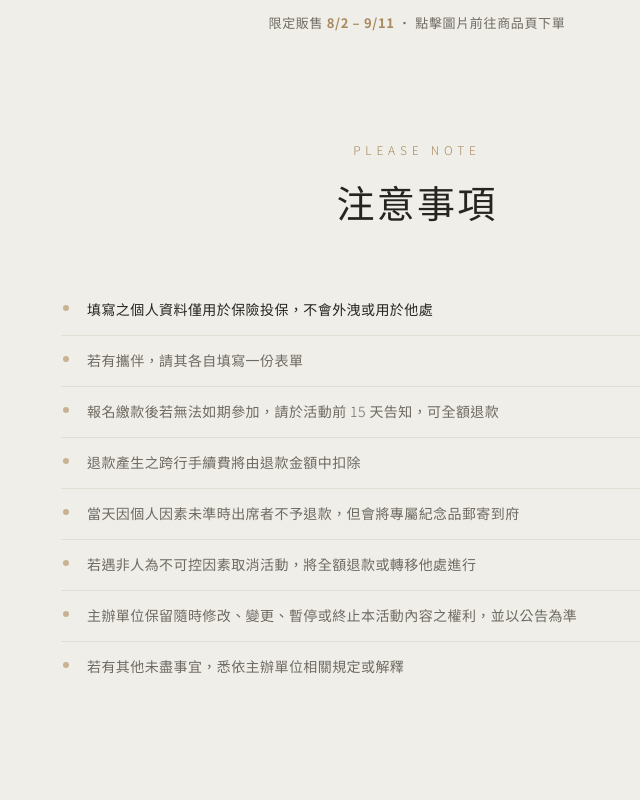
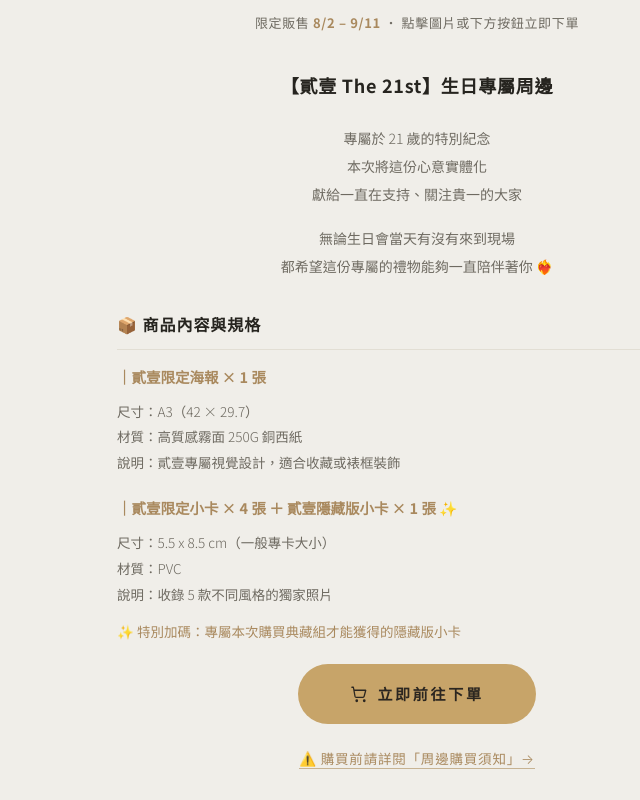
Before and after one commit to kevinhsu97/the21st, a plain HTML site: page index.html in a window 1280 px wide. Shown: the part 4920-5720 px from the top of the page, without its empty margins (223-863 px from the left). Drawn offline with nearby package versions, Linux system fonts and the light colour scheme.

Commit message:
Add files via upload

```diff
--- a/index.html
+++ b/index.html
@@ -141,6 +141,33 @@
   .merch-banner:hover{transform:translateY(-3px)}
   .merch-cap{text-align:center;margin-top:15px;font-size:13px;color:var(--muted);letter-spacing:.05em}
   .merch-cap b{color:var(--gold);font-weight:600}
+  .buy-wrap{text-align:center;margin-top:20px}
+  .buy-btn{
+    display:inline-flex;align-items:center;gap:9px;
+    padding:16px 52px;background:#C7A469;color:#2B2620;
+    border-radius:40px;font-size:15px;letter-spacing:.18em;font-weight:600;
+    text-decoration:none;transition:.35s ease;
+  }
+  .buy-btn:hover{background:#DBBC82;transform:translateY(-2px)}
+  .buy-btn svg{width:18px;height:18px;stroke:currentColor;fill:none;stroke-width:1.7;stroke-linecap:round;stroke-linejoin:round}
+  .merch-detail{max-width:600px;margin:34px auto 0}
+  .md-title{text-align:center;font-size:18px;font-weight:600;color:var(--ink);letter-spacing:.04em;margin-bottom:22px}
+  .md-intro{text-align:center;color:var(--muted);font-size:14px;line-height:2;margin:0 0 16px}
+  .md-bonus{font-size:13.5px;color:var(--gold);font-weight:500;margin-top:12px;line-height:1.85}
+  .md-h{font-size:16px;letter-spacing:.06em;color:var(--ink);font-weight:600;
+    margin:30px 0 14px;padding-bottom:9px;border-bottom:1px solid var(--line)}
+  .md-item{margin-bottom:20px}
+  .md-item-t{font-size:14.5px;font-weight:600;color:var(--gold);margin-bottom:8px}
+  .md-item ul,.md-notes{list-style:none;padding:0;margin:0}
+  .md-item li{font-size:13.5px;color:var(--muted);line-height:1.9}
+  .md-item li b{color:var(--ink);font-weight:500}
+  .md-notes li{font-size:13px;color:var(--muted);line-height:1.9;padding-left:16px;position:relative;margin-bottom:9px}
+  .md-notes li::before{content:"•";position:absolute;left:3px;color:var(--gold)}
+  .md-notes a{color:var(--gold);text-decoration:none;border-bottom:1px solid var(--gold-soft)}
+  .md-notes-link{text-align:center;margin-top:22px;font-size:13.5px}
+  .md-notes-link a{color:var(--gold);text-decoration:none;border-bottom:1px solid var(--gold-soft);letter-spacing:.06em}
+  .md-notes-link a:hover{color:var(--ink)}
+  .buy-notes-list{max-width:600px;margin:0 auto}
 
   /* Info card */
   .card{
@@ -565,10 +592,43 @@
 
     <section id="merch" class="merch">
       <div class="section-tag">Limited Merch</div>
-      <a class="merch-banner" href="https://myship.7-11.com.tw/general/detail/GM2607313778262" target="_blank" rel="noopener">
+      <a class="merch-banner" href="https://myship.711.com.tw/cart/confirm/GM2607313776944" target="_blank" rel="noopener">
         <img src="merch-banner.jpg" alt="貳壹 The 21st 生日限定周邊 · 立即購買">
       </a>
-      <p class="merch-cap">限定販售 <b>8/2 – 9/11</b> · 點擊圖片前往商品頁下單</p>
+      <p class="merch-cap">限定販售 <b>8/2 – 9/11</b> · 點擊圖片或下方按鈕立即下單</p>
+
+      <div class="merch-detail">
+        <h3 class="md-title">【貳壹 The 21st】生日專屬周邊</h3>
+        <p class="md-intro">專屬於 21 歲的特別紀念<br>本次將這份心意實體化<br>獻給一直在支持、關注貴一的大家</p>
+        <p class="md-intro">無論生日會當天有沒有來到現場<br>都希望這份專屬的禮物能夠一直陪伴著你 ❤️‍🔥</p>
+
+        <h3 class="md-h">📦 商品內容與規格</h3>
+        <div class="md-item">
+          <div class="md-item-t">｜貳壹限定海報 × 1 張</div>
+          <ul>
+            <li>尺寸：A3（42 × 29.7）</li>
+            <li>材質：高質感霧面 250G 銅西紙</li>
+            <li>說明：貳壹專屬視覺設計，適合收藏或裱框裝飾</li>
+          </ul>
+        </div>
+        <div class="md-item">
+          <div class="md-item-t">｜貳壹限定小卡 × 4 張 ＋ 貳壹隱藏版小卡 × 1 張 ✨</div>
+          <ul>
+            <li>尺寸：5.5 x 8.5 cm（一般專卡大小）</li>
+            <li>材質：PVC</li>
+            <li>說明：收錄 5 款不同風格的獨家照片</li>
+          </ul>
+          <p class="md-bonus">✨ 特別加碼：專屬本次購買典藏組才能獲得的隱藏版小卡</p>
+        </div>
+
+        <div class="buy-wrap">
+          <a class="buy-btn" href="https://myship.711.com.tw/cart/confirm/GM2607313776944" target="_blank" rel="noopener">
+            <svg viewBox="0 0 24 24"><circle cx="9" cy="21" r="1"/><circle cx="19" cy="21" r="1"/><path d="M2.5 3h2l2.2 12.3a1.5 1.5 0 0 0 1.5 1.2h9.1a1.5 1.5 0 0 0 1.5-1.2L21 7H6"/></svg>
+            立即前往下單
+          </a>
+        </div>
+        <p class="md-notes-link"><a href="#buy-notes">⚠️ 購買前請詳閱「周邊購買須知」→</a></p>
+      </div>
     </section>
 
     <section id="notes">
@@ -583,6 +643,16 @@
         <li>若遇非人為不可控因素取消活動，將全額退款或轉移他處進行</li>
         <li>主辦單位保留隨時修改、變更、暫停或終止本活動內容之權利，並以公告為準</li>
         <li>若有其他未盡事宜，悉依主辦單位相關規定或解釋</li>
+      </ul>
+    </section>
+
+    <section id="buy-notes">
+      <div class="section-tag">Purchase Notes</div>
+      <h2 class="section-title">周邊購買須知</h2>
+      <ul class="md-notes buy-notes-list">
+        <li>出貨時皆會妥善包裝，盡力保護商品完好，但物流運送過程中仍可能有些微碰撞，完美主義者請斟酌下單。</li>
+        <li>為保障雙方權益，拆封包裹時請務必全程錄影。如有漏發或嚴重瑕疵，請於取件後 3 日內附上開箱影片，聯繫官方 LINE <a href="https://lin.ee/W6SzWow" target="_blank" rel="noopener">@493zoevi</a> 處理。</li>
+        <li>請務必填寫與身分證相符的真實姓名，以免超商核對身分時無法順利取件。</li>
       </ul>
     </section>
 
```
